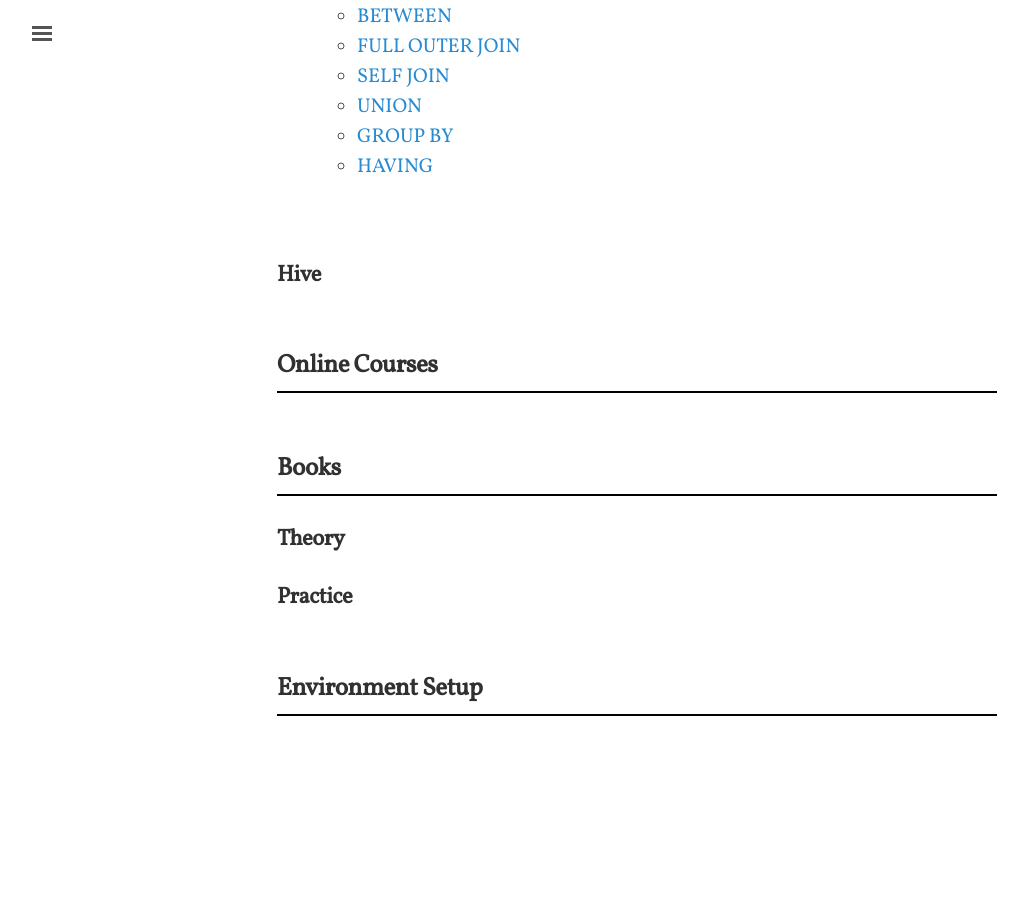
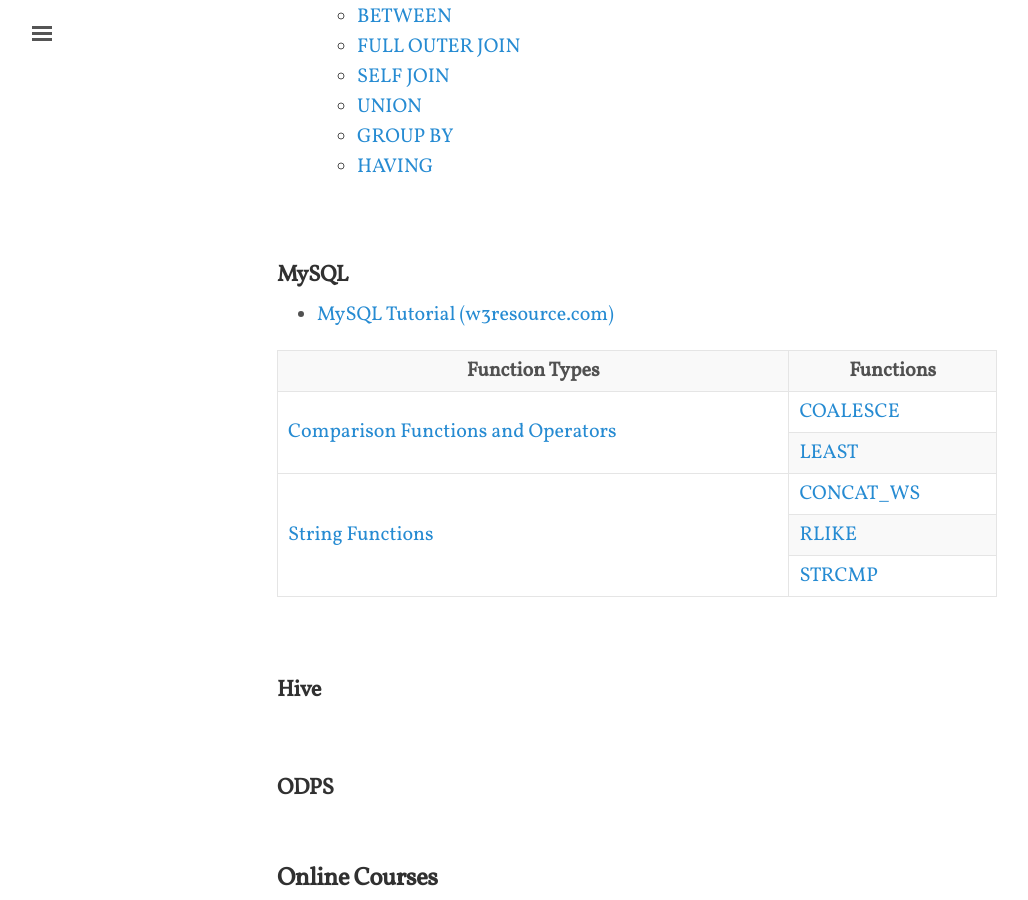
Before and after one commit to shevapato2008/myBlog, a Jekyll site: the page built from database/sql/index.md, in a window 1280 px wide and 900 px high, scrolled down 527 px. Shown: the whole window, without its empty margins (3-1031 px from the left). Built offline with Jekyll 4.4.1, drawn with Linux system fonts in a browser that asks for light colours; nearby versions of some CDN libraries; some web fonts are replaced; before the commit the page ends 1333 px from its top, so only the background shows below that.

Commit message:
Modified.

```diff
--- a/database/sql/index.md
+++ b/database/sql/index.md
@@ -22,9 +22,42 @@
 
 <br>
 
+### MySQL
++ [MySQL Tutorial (w3resource.com)](https://www.w3resource.com/mysql/mysql-tutorials.php)
+
+<table style="width=100%">
+    <tr>
+        <th>Function Types</th>
+        <th>Functions</th>
+    </tr>
+
+    <!--Comparison Functions and Operators-->
+    <tr>
+        <td rowspan="2"><a href="https://w3resource.com/mysql/comparision-functions-and-operators/between-and-operator.php">Comparison Functions and Operators</a></td>
+        <td><a href="https://w3resource.com/mysql/comparision-functions-and-operators/coalesce-function.php">COALESCE</a></td>
+    </tr>
+    <tr><td><a href="https://w3resource.com/mysql/comparision-functions-and-operators/least.php">LEAST</a></td></tr>
+
+    <!--String Functions-->
+    <tr>
+        <td rowspan="3"><a href="https://w3resource.com/mysql/string-functions/mysql-ascii-function.php">String Functions</a></td>
+        <td><a href="https://www.w3resource.com/mysql/string-functions/mysql-concat_ws-function.php">CONCAT_WS</a></td>
+    </tr>
+    <tr><td><a href="https://www.w3resource.com/mysql/string-functions/mysql-rlike-function.php">RLIKE</a></td></tr>
+    <tr><td><a href="https://www.w3resource.com/mysql/string-functions/mysql-strcmp-function.php">STRCMP</a></td></tr>
+</table>
+
+
+<br>
+
 ### Hive
 
 <br>
+
+### ODPS
+
+<br>
+
 
 ## Online Courses
 ---
```
